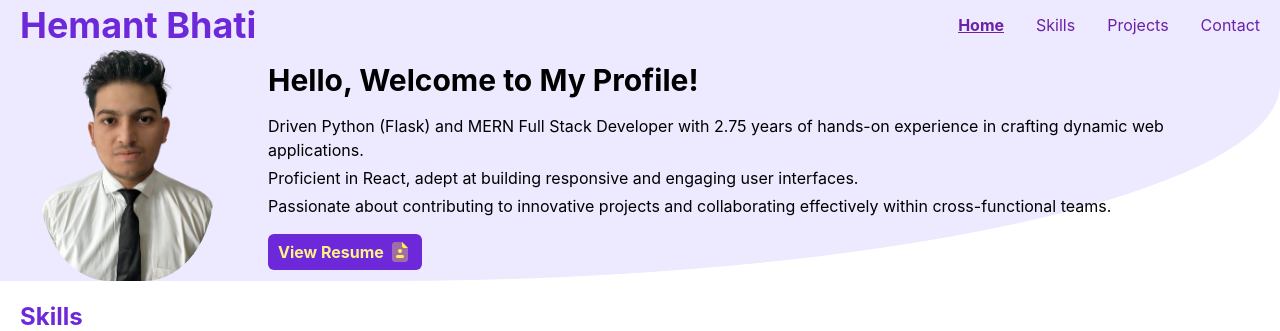
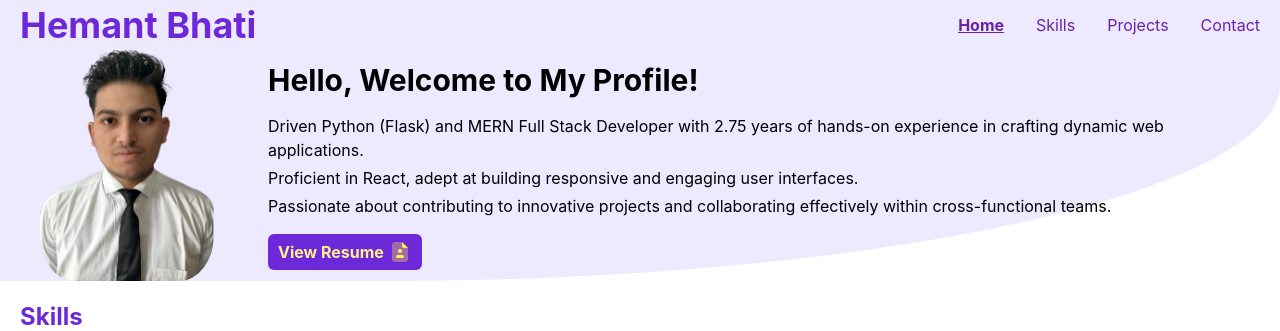
Before and after one commit to hemant110800/Portfolio, a React (Create React App) app: page / in a window 1280 px wide. Shown: the top 331 px of the page. Built offline with nearby package versions, Linux system fonts and the light colour scheme.

Commit message:
uparrow fixes

```diff
--- a/src/App.jsx
+++ b/src/App.jsx
@@ -13,6 +13,7 @@ function App() {
   const [scrollPos, setScroll] = useState(0);
   const scrollControl = useRef(null);
   const scrollHandler = e => {
+    console.log(scrollPos)
     setScroll(e.target.scrollTop);
   };
 
@@ -22,19 +23,19 @@ function App() {
 
   return (
     <div
-      className="overflow-y-auto h-[100vh] animate-whole"
+      className="overflow-y-auto h-[100vh]"
       onScroll={scrollHandler}
       ref={scrollControl}
     >
       {scrollPos > 35 && (
         <button onClick={goToTopMenu} title="Go To Top-Menu">
           <img
-            className="fixed top-0 right-0 pr-3 w-[40px]"
+            className="fixed top-0 right-0 pr-3 w-[40px] z-10"
             alt="up"
             src={upArrow}
-          ></img>
+          ></img>{scrollPos}
         </button>
-      )}
+       )}
       <Summary />
       <Skills />
       <Projects />
--- a/src/components/Summary.jsx
+++ b/src/components/Summary.jsx
@@ -4,14 +4,14 @@ import Resume from "../images/resume.png";
 
 const Summary = () => {
   return (
-    <div className="px-5 bg-violet-100 rounded-br-[70%]" id="home">
+    <div className="px-5 bg-violet-100 rounded-br-[70%] animate-whole" id="home">
       <Header />
       <div className="flex flex-row items-center ">
         <div className="top-3 left-8 w-1/4">
           <img
             src={ProfileImg}
             alt="Profile"
-            className="w-[70%] rounded-[40%] relative left-[20px]"
+            className="w-[70%] rounded-[20%] relative left-[20px]"
           />
         </div>
         <div className="w-full flex flex-col gap-4">
```
